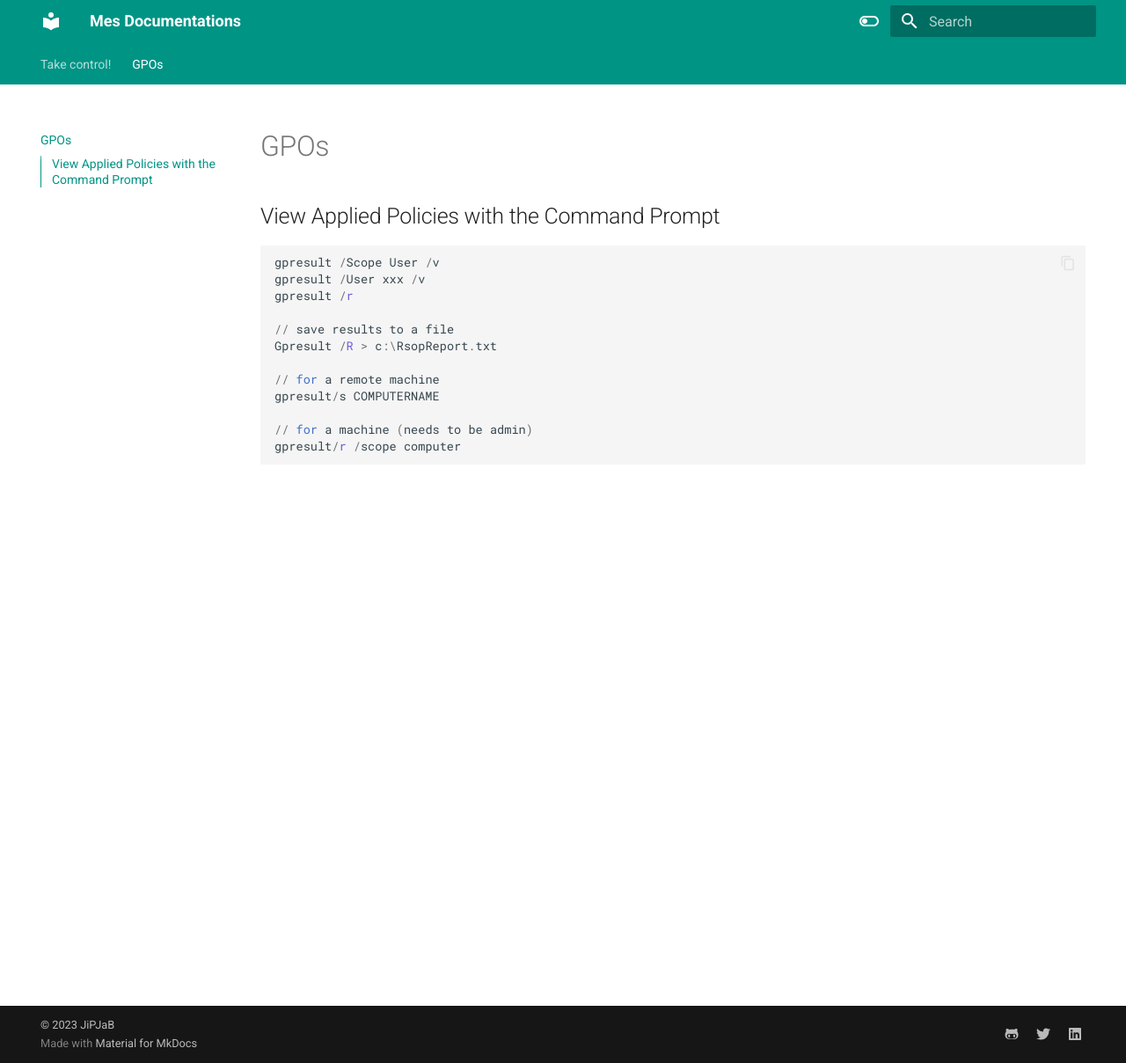
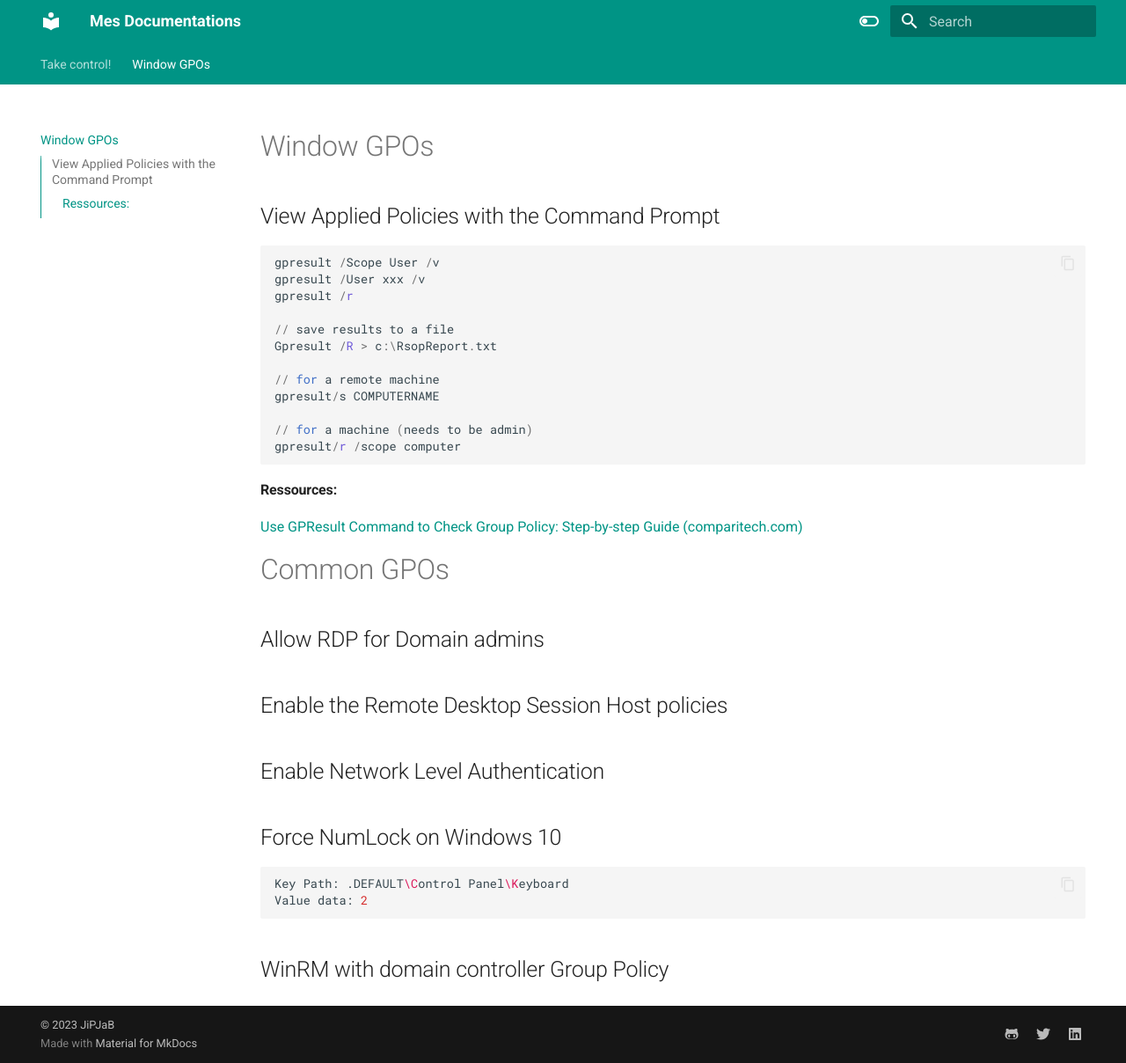
Before and after one commit to jipjab/docs, an MkDocs documentation site: the page built from docs/Microsoft.md, in a window 1280 px wide and 1208 px high. Shown: the whole window at 88% size. Built offline with MkDocs 1.6.1 and Material for MkDocs 9.7.7, drawn with Linux system fonts in a browser that asks for light colours.

Commit message:
Update Microsoft.md

````diff
--- a/docs/Microsoft.md
+++ b/docs/Microsoft.md
@@ -1,4 +1,4 @@
-# GPOs
+# Window GPOs
 ## View Applied Policies with the Command Prompt
 ```powershell
 gpresult /Scope User /v
@@ -14,3 +14,16 @@ gpresult/s COMPUTERNAME
 // for a machine (needs to be admin)
 gpresult/r /scope computer
 ```
+#### Ressources:
+[Use GPResult Command to Check Group Policy: Step-by-step Guide (comparitech.com)](https://www.comparitech.com/net-admin/how-to-use-gpresult-command/#:~:text=GPResult%20Scope%20Command,users%2C%20and%20target%20computer%27s%20settings.)
+
+# Common GPOs
+## Allow RDP for Domain admins
+## Enable the Remote Desktop Session Host policies
+## Enable Network Level Authentication
+## Force NumLock on Windows 10
+```sh
+Key Path: .DEFAULT\Control Panel\Keyboard
+Value data: 2
+```
+## WinRM with domain controller Group Policy
````
